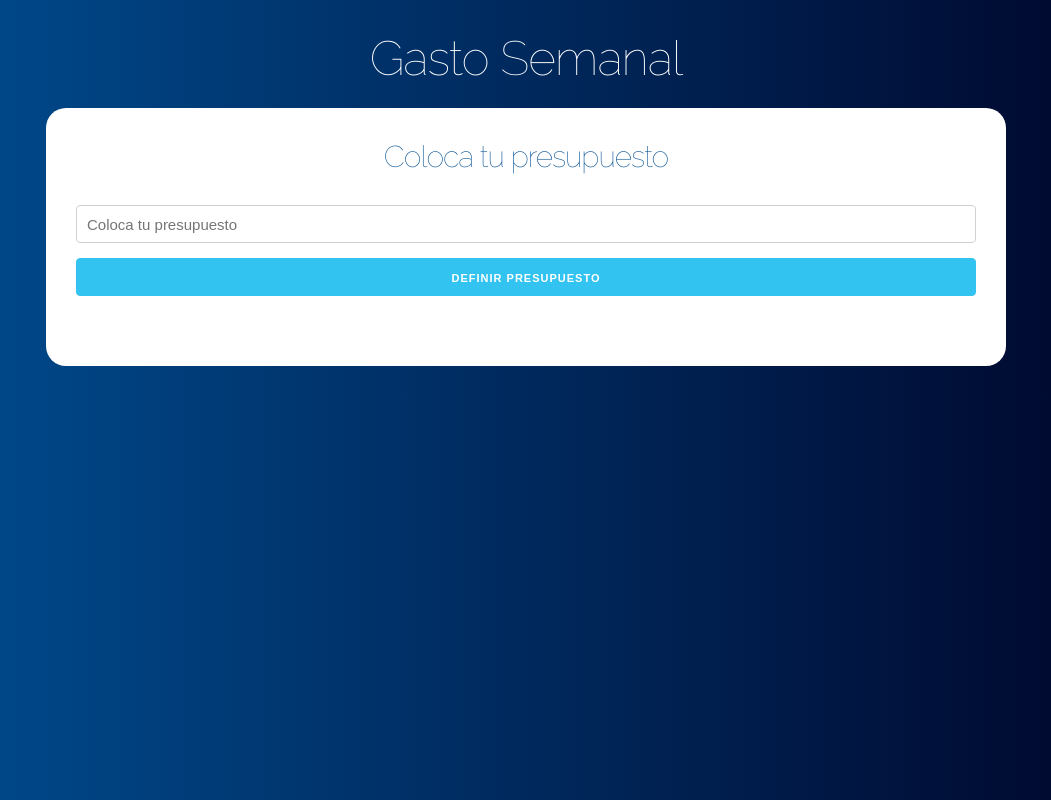
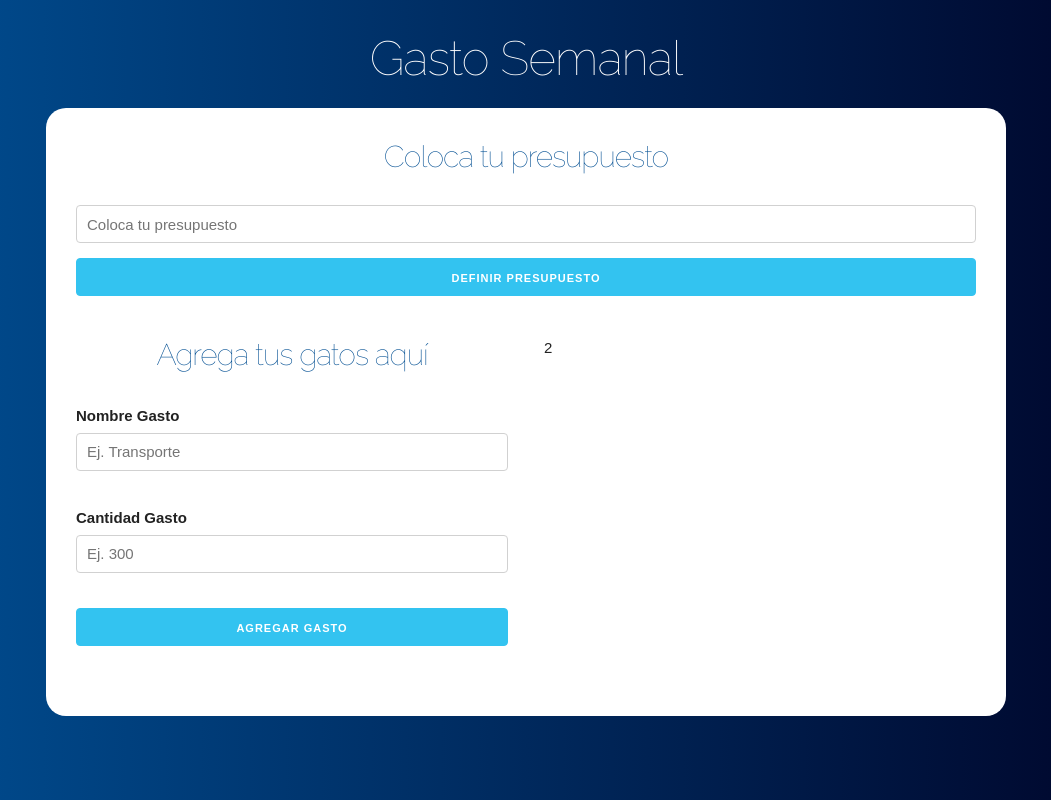
Before and after one commit to AJ-Romera/presupuesto-react, a React (Create React App) app: page / in a window 1280 px wide. Shown: the whole page, without its empty margins (114-1165 px from the left). Built offline with nearby package versions, Linux system fonts and the light colour scheme.

Commit message:
CHNG: Crea Componente Formulario de Gastos

```diff
--- a/src/App.js
+++ b/src/App.js
@@ -1,5 +1,6 @@
 import React, { useState } from 'react';
 import Pregunta from './components/Pregunta';
+import Formulario from './components/Formulario';
 
 function App() {
     // Definir el state
@@ -16,6 +17,14 @@
                         setPresupuesto={setPresupuesto}
                         setRestante={setRestante}
                     />
+
+                    <div className='row'>
+                        <div className='one-half column'>
+                            <Formulario />
+                        </div>
+
+                        <div className='one-half column'>2</div>
+                    </div>
                 </div>
             </header>
         </div>
--- /dev/null
+++ b/src/components/Formulario.js
@@ -0,0 +1,37 @@
+import React from 'react';
+
+function Formulario() {
+    return (
+        <div className='formulario'>
+            <form>
+                <h2>Agrega tus gatos aquí</h2>
+
+                <div className='campo'>
+                    <label>Nombre Gasto</label>
+                    <input
+                        type='text'
+                        className='u-full-width'
+                        placeholder='Ej. Transporte'
+                    />
+                </div>
+
+                <div className='campo'>
+                    <label>Cantidad Gasto</label>
+                    <input
+                        type='number'
+                        className='u-full-width'
+                        placeholder='Ej. 300'
+                    />
+                </div>
+
+                <input
+                    type='submit'
+                    className='button-primary u-full-width'
+                    value='Agregar Gasto'
+                />
+            </form>
+        </div>
+    );
+}
+
+export default Formulario;
```
